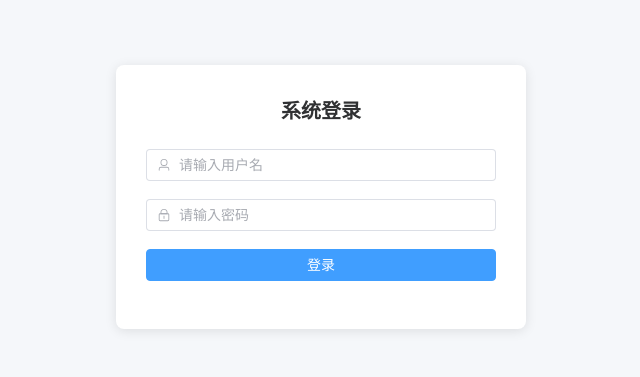
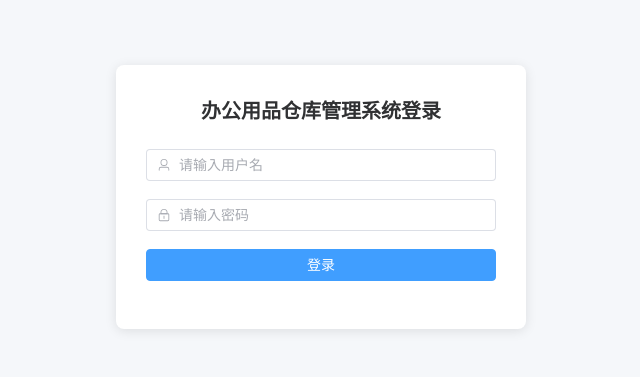
Before and after one commit to NB-tt/wms, a Vue app: page /login in a window 1280 px wide. Shown: the part 211-588 px from the top of the page, without its empty margins (319-959 px from the left). Built offline with nearby package versions, Linux system fonts and the light colour scheme.

Commit message:
Update LoginView.vue

```diff
--- a/src/views/LoginView.vue
+++ b/src/views/LoginView.vue
@@ -1,7 +1,7 @@
 <template>
   <div class="login-container">
     <div class="login-box">
-      <div class="login-title">系统登录</div>
+      <div class="login-title">办公用品仓库管理系统登录</div>
       <el-form
         ref="loginFormRef"
         :model="form"
```
